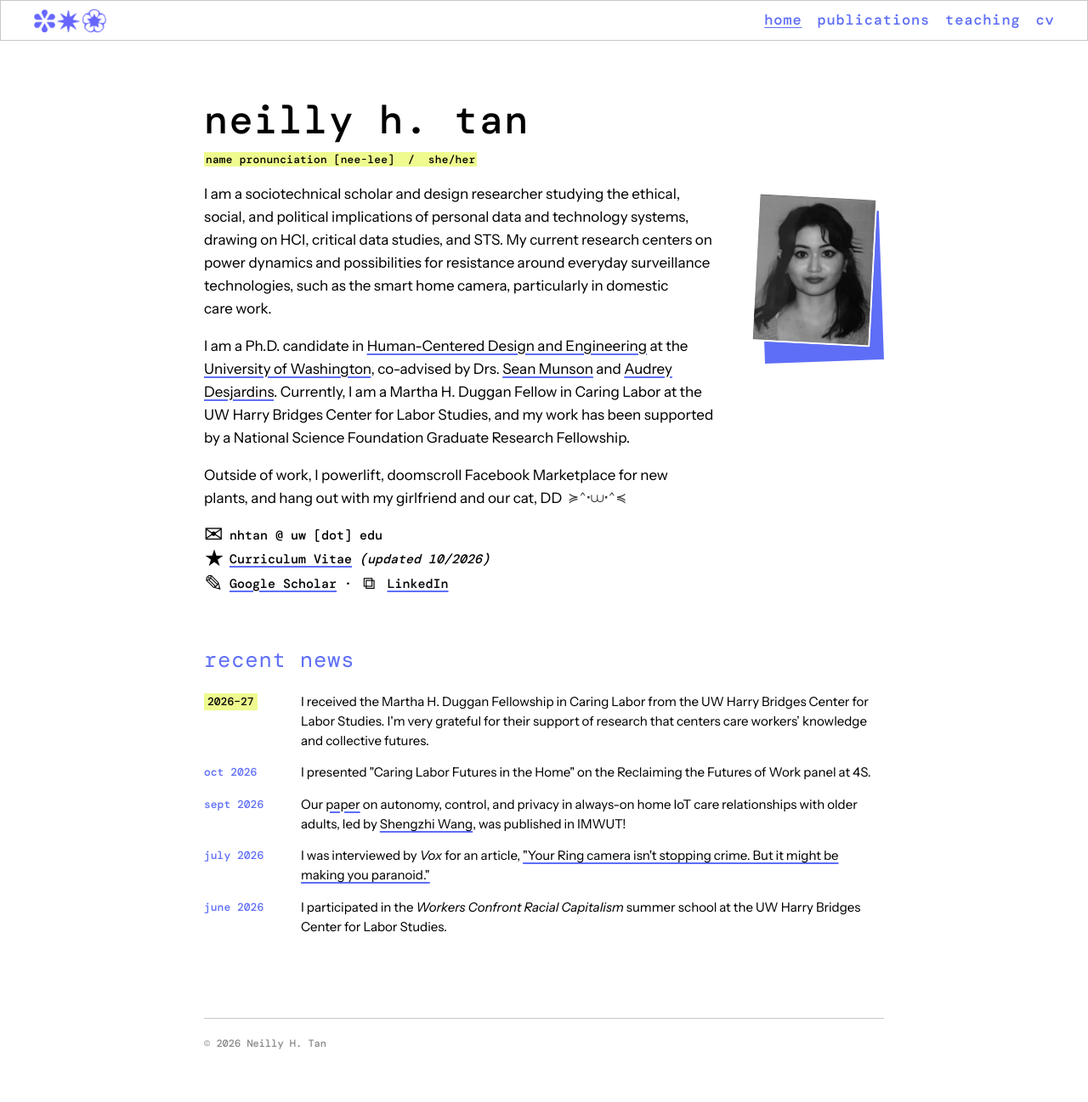
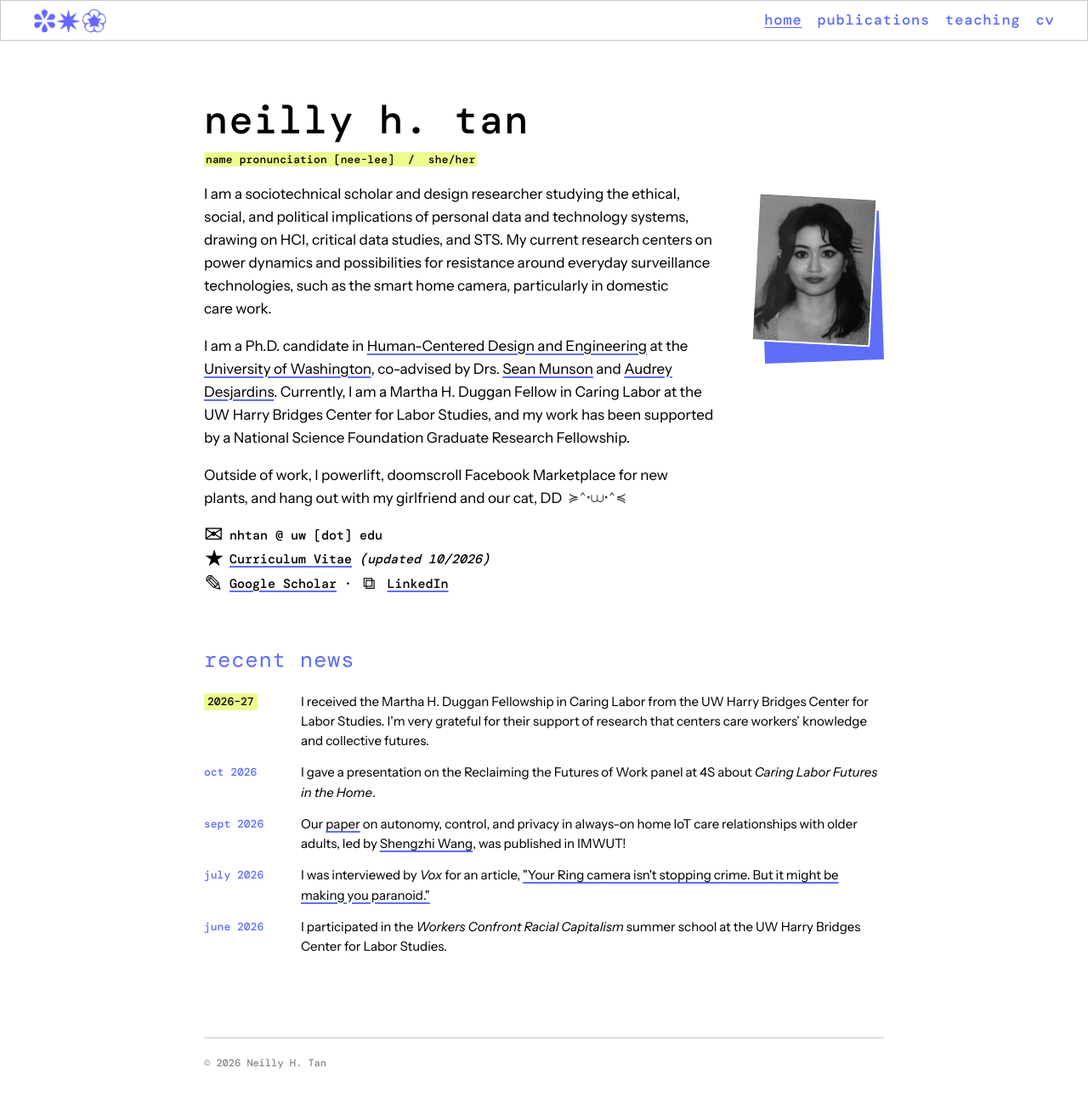
Before and after one commit to neillytan/neillytan.github.io, a Jekyll site: the page built from index.html, in a window 1280 px wide and 1309 px high. Shown: the top 1297 px of the window at 85% size. Built offline with Jekyll 4.4.1, drawn with Linux system fonts in a browser that asks for light colours; some web fonts are replaced.

Commit message:
Reword 4S news item
Co-Authored-By: Claude Opus 5.5 <noreply@anthropic.com>

```diff
--- a/_data/news.yml
+++ b/_data/news.yml
@@ -7,7 +7,7 @@
     I received the Martha H. Duggan Fellowship in Caring Labor from the UW Harry Bridges Center for Labor Studies. I'm very grateful for their support of research that centers care workers’ knowledge and collective futures.
 - date: Oct 2026
   text: >-
-    I presented "Caring Labor Futures in the Home" on the Reclaiming the Futures of Work panel at 4S.
+    I gave a presentation on the Reclaiming the Futures of Work panel at 4S about <em>Caring Labor Futures in the Home</em>.
 - date: Sept 2026
   text: >-
     Our <a href="/assets/papers/tan-ubicomp26-home-iot-care.pdf">paper</a> on autonomy, control, and privacy in always-on home IoT care relationships with older adults, led by <a href="https://shengzhiw.com/">Shengzhi Wang</a>, was published in IMWUT!
```
